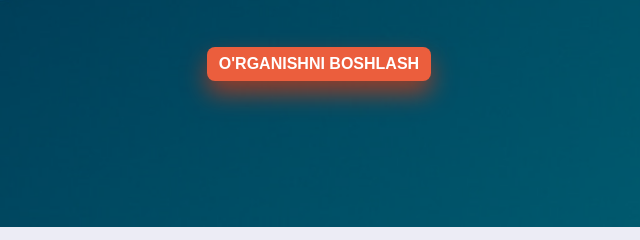
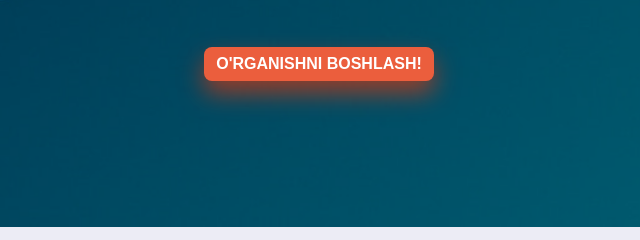
Before and after one commit to Avazbeknozimov/My-site, a plain HTML site: page index.html in a window 1280 px wide. Shown: the part 493-733 px from the top of the page, 321-961 px from the left. Drawn offline with Linux system fonts and the light colour scheme.

Commit message:
push new change index

```diff
--- a/index.html
+++ b/index.html
@@ -116,7 +116,7 @@
   <div class="hero">
     <div class="overlay"></div>
     <div class="hero-container">
-      <a aria-label="learn begin" href="" class="hero-btn">O'rganishni boshlash</a>
+      <a aria-label="learn begin" href="" class="hero-btn">O'rganishni boshlash!</a>
     </div>
   </div>
 
```
